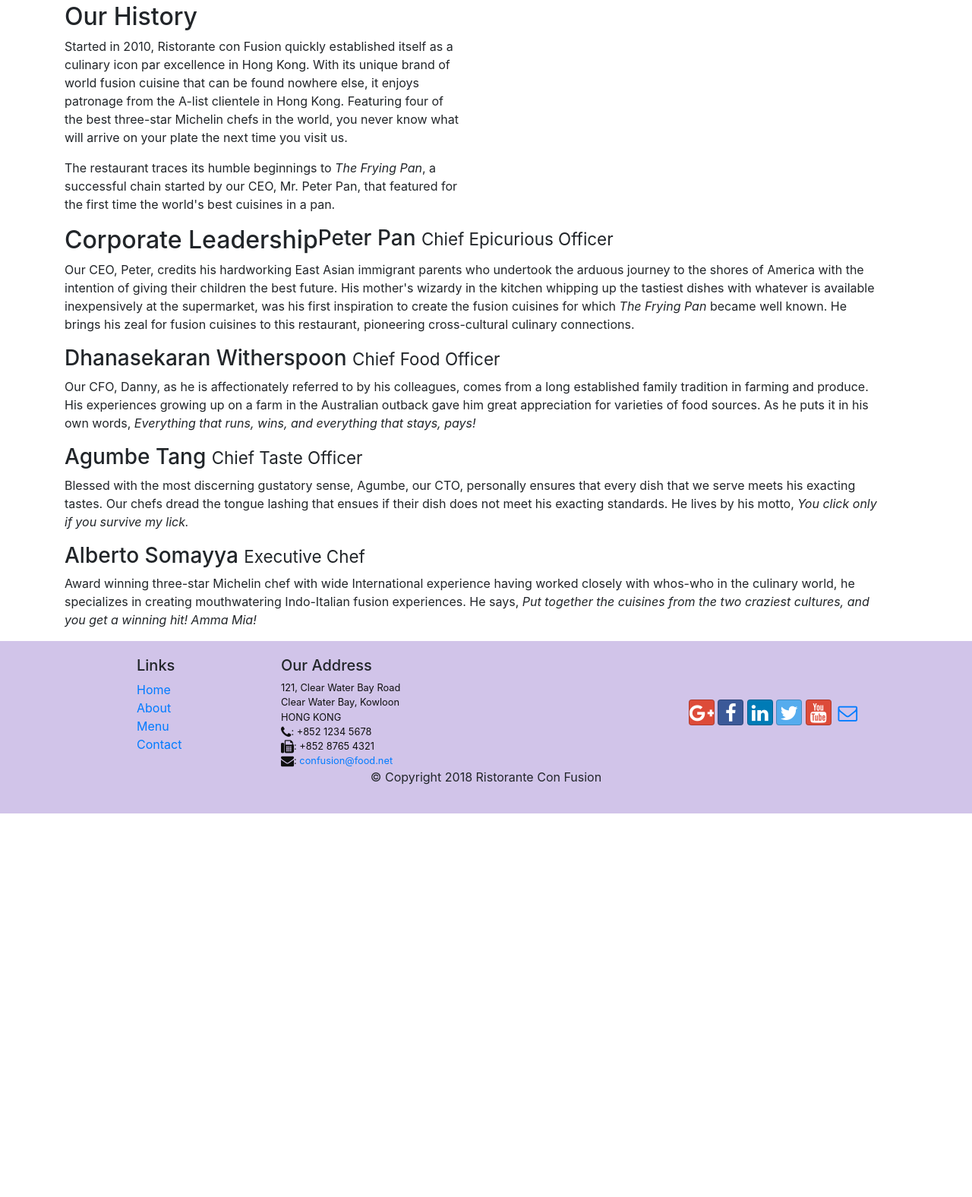
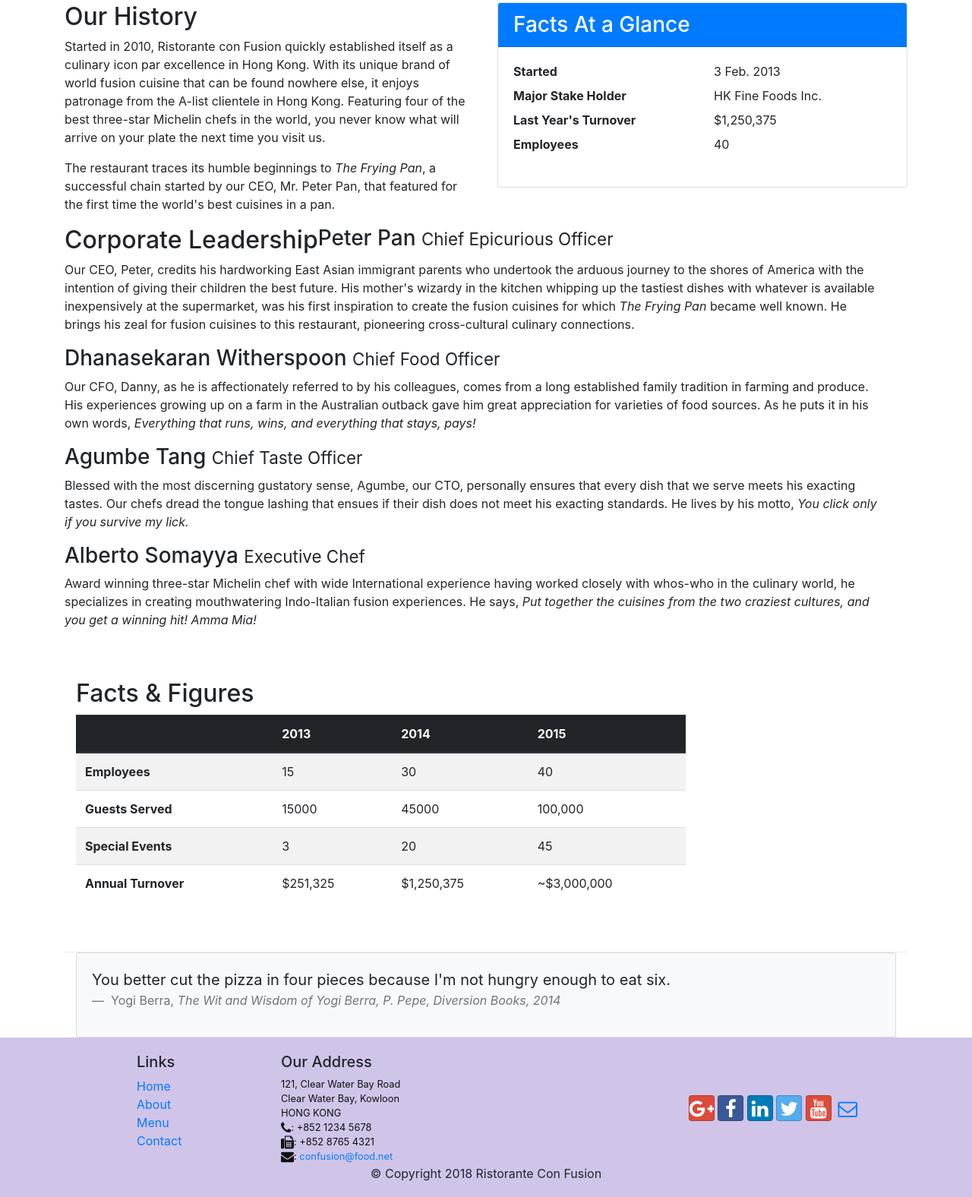
Before and after one commit to Schmidt-Aaron/nucamp, a website: page 2-Bootstrap/conFusion/aboutus.html in a window 1280 px wide. Shown: the part 437-2013 px from the top of the page at 76% size. Before the commit the page ends 1508 px from the top, so only its background shows below. Drawn offline with nearby package versions, Linux system fonts and the light colour scheme.

Commit message:
tables and cards

```diff
--- a/2-Bootstrap/conFusion/aboutus.html
+++ b/2-Bootstrap/conFusion/aboutus.html
@@ -1,6 +1,5 @@
 <!DOCTYPE html>
 <html lang="en">
-
   <head>
     <!-- Required meta tags always come first -->
     <meta charset="utf-8" />
@@ -15,28 +14,53 @@
       rel="stylesheet"
       href="node_modules/bootstrap/dist/css/bootstrap.min.css"
     />
-    <link rel="stylesheet" href="node_modules/font-awesome/css/font-awesome.min.css">
-    <link rel="stylesheet" href="node_modules/bootstrap-social/bootstrap-social.css">
+    <link
+      rel="stylesheet"
+      href="node_modules/font-awesome/css/font-awesome.min.css"
+    />
+    <link
+      rel="stylesheet"
+      href="node_modules/bootstrap-social/bootstrap-social.css"
+    />
     <link rel="stylesheet" href="css/styles.css" />
     <title>Ristorante Con Fusion: About Us</title>
-
   </head>
 
   <body>
     <nav class="navbar navbar-dark navbar-expand-sm fixed-top">
       <div class="container">
-                <button class="navbar-toggler" type="button" data-toggle="collapse" data-target="#Navbar">
+        <button
+          class="navbar-toggler"
+          type="button"
+          data-toggle="collapse"
+          data-target="#Navbar"
+        >
           <span class="navbar-toggler-icon"></span>
         </button>
         <a class="navbar-brand" href="#">Ristorante Con Fusion</a>
         <div class="collapse navbar-collapse" id="Navbar">
           <ul class="navbar-nav mr-auto">
-                    <li class="nav-item"><a class="nav-link" href="./index.html"><span class="fa fa-home fa-lg"></span> Home</a></li>
-                    <li class="nav-item active"><a class="nav-link" href="#"><span class="fa fa-info fa-lg"></span> About</a></li>
-                    <li class="nav-item"><a class="nav-link" href="#"><span class="fa fa-list fa-lg"></span> Menu</a></li>
-                    <li class="nav-item"><a class="nav-link" href="./contactus.html"><span class="fa fa-address-card fa-lg"></span> Contact</a></li>
+            <li class="nav-item">
+              <a class="nav-link" href="./index.html"
+                ><span class="fa fa-home fa-lg"></span> Home</a
+              >
+            </li>
+            <li class="nav-item active">
+              <a class="nav-link" href="#"
+                ><span class="fa fa-info fa-lg"></span> About</a
+              >
+            </li>
+            <li class="nav-item">
+              <a class="nav-link" href="#"
+                ><span class="fa fa-list fa-lg"></span> Menu</a
+              >
+            </li>
+            <li class="nav-item">
+              <a class="nav-link" href="./contactus.html"
+                ><span class="fa fa-address-card fa-lg"></span> Contact</a
+              >
+            </li>
           </ul>
-
         </div>
       </div>
     </nav>
@@ -45,19 +69,21 @@
         <div class="row row-header">
           <div class="col-12 col-sm-6">
             <h1>Ristorante con Fusion</h1>
-                    <p>We take inspiration from the World's best cuisines, and create a unique fusion experience. Our lipsmacking creations will tickle your culinary senses!</p>
+            <p>
+              We take inspiration from the World's best cuisines, and create a
+              unique fusion experience. Our lipsmacking creations will tickle
+              your culinary senses!
+            </p>
           </div>
-                <div class="col-12 col-sm">
-                </div>
+          <div class="col-12 col-sm"></div>
         </div>
       </div>
     </header>
 
-    <div>
     <div class="container">
       <div class="row col-12">
         <h3>About Us</h3>
-               <hr>
+        <hr />
         <ol class="col-12 breadcrumb">
           <li class="breadcrumb-item"><a href="./index.html">Home</a></li>
           <li class="breadcrumb-item active">About Us</li>
@@ -66,30 +92,148 @@
     </div>
 
     <div class="container">
-            <div class="row col-12 col-sm-6">
+      <div class="row">
+        <div class="col-12 col-sm-6">
           <h2>Our History</h2>
-                <p>Started in 2010, Ristorante con Fusion quickly established itself as a culinary icon par excellence in Hong Kong. With its unique brand of world fusion cuisine that can be found nowhere else, it enjoys patronage from the A-list clientele in Hong Kong.  Featuring four of the best three-star Michelin chefs in the world, you never know what will arrive on your plate the next time you visit us.</p>
-                <p>The restaurant traces its humble beginnings to <em>The Frying Pan</em>, a successful chain started by our CEO, Mr. Peter Pan, that featured for the first time the world's best cuisines in a pan.</p>
+          <p>
+            Started in 2010, Ristorante con Fusion quickly established itself as
+            a culinary icon par excellence in Hong Kong. With its unique brand
+            of world fusion cuisine that can be found nowhere else, it enjoys
+            patronage from the A-list clientele in Hong Kong. Featuring four of
+            the best three-star Michelin chefs in the world, you never know what
+            will arrive on your plate the next time you visit us.
+          </p>
+          <p>
+            The restaurant traces its humble beginnings to
+            <em>The Frying Pan</em>, a successful chain started by our CEO, Mr.
+            Peter Pan, that featured for the first time the world's best
+            cuisines in a pan.
+          </p>
         </div>
-            <div>
+        <div class="col-12 col-sm-6">
+          <div class="card">
+            <h3 class="card-header bg-primary text-white">Facts At a Glance</h3>
+            <div class="card-body">
+              <dl class="row">
+                <dt class="col-6">Started</dt>
+                <dd class="col-6">3 Feb. 2013</dd>
+                <dt class="col-6">Major Stake Holder</dt>
+                <dd class="col-6">HK Fine Foods Inc.</dd>
+                <dt class="col-6">Last Year's Turnover</dt>
+                <dd class="col-6">$1,250,375</dd>
+                <dt class="col-6">Employees</dt>
+                <dd class="col-6">40</dd>
+              </dl>
             </div>
           </div>
-
+        </div>
+      </div>
+    </div>
 
     <div class="container">
       <div class="row col-12">
         <h2>Corporate Leadership</h2>
         <h3>Peter Pan <small>Chief Epicurious Officer</small></h3>
-                <p class="d-none d-sm-block">Our CEO, Peter, credits his hardworking East Asian immigrant parents who undertook the arduous journey to the shores of America with the intention of giving their children the best future. His mother's wizardy in the kitchen whipping up the tastiest dishes with whatever is available inexpensively at the supermarket, was his first inspiration to create the fusion cuisines for which <em>The Frying Pan</em> became well known. He brings his zeal for fusion cuisines to this restaurant, pioneering cross-cultural culinary connections.</p>
+        <p class="d-none d-sm-block">
+          Our CEO, Peter, credits his hardworking East Asian immigrant parents
+          who undertook the arduous journey to the shores of America with the
+          intention of giving their children the best future. His mother's
+          wizardy in the kitchen whipping up the tastiest dishes with whatever
+          is available inexpensively at the supermarket, was his first
+          inspiration to create the fusion cuisines for which
+          <em>The Frying Pan</em> became well known. He brings his zeal for
+          fusion cuisines to this restaurant, pioneering cross-cultural culinary
+          connections.
+        </p>
         <h3>Dhanasekaran Witherspoon <small>Chief Food Officer</small></h3>
-                <p class="d-none d-sm-block">Our CFO, Danny, as he is affectionately referred to by his colleagues, comes from a long established family tradition in farming and produce. His experiences growing up on a farm in the Australian outback gave him great appreciation for varieties of food sources. As he puts it in his own words, <em>Everything that runs, wins, and everything that stays, pays!</em></p>
+        <p class="d-none d-sm-block">
+          Our CFO, Danny, as he is affectionately referred to by his colleagues,
+          comes from a long established family tradition in farming and produce.
+          His experiences growing up on a farm in the Australian outback gave
+          him great appreciation for varieties of food sources. As he puts it in
+          his own words,
+          <em>Everything that runs, wins, and everything that stays, pays!</em>
+        </p>
         <h3>Agumbe Tang <small>Chief Taste Officer</small></h3>
-                <p class="d-none d-sm-block">Blessed with the most discerning gustatory sense, Agumbe, our CTO, personally ensures that every dish that we serve meets his exacting tastes. Our chefs dread the tongue lashing that ensues if their dish does not meet his exacting standards. He lives by his motto, <em>You click only if you survive my lick.</em></p>
+        <p class="d-none d-sm-block">
+          Blessed with the most discerning gustatory sense, Agumbe, our CTO,
+          personally ensures that every dish that we serve meets his exacting
+          tastes. Our chefs dread the tongue lashing that ensues if their dish
+          does not meet his exacting standards. He lives by his motto,
+          <em>You click only if you survive my lick.</em>
+        </p>
         <h3>Alberto Somayya <small>Executive Chef</small></h3>
-                <p class="d-none d-sm-block">Award winning three-star Michelin chef with wide International experience having worked closely with whos-who in the culinary world, he specializes in creating mouthwatering Indo-Italian fusion experiences. He says, <em>Put together the cuisines from the two craziest cultures, and you get a winning hit! Amma Mia!</em></p>
+        <p class="d-none d-sm-block">
+          Award winning three-star Michelin chef with wide International
+          experience having worked closely with whos-who in the culinary world,
+          he specializes in creating mouthwatering Indo-Italian fusion
+          experiences. He says,
+          <em
+            >Put together the cuisines from the two craziest cultures, and you
+            get a winning hit! Amma Mia!</em
+          >
+        </p>
+      </div>
+      <div class="row row-content">
+        <div class="col-12 col-sm-9">
+          <h2>Facts &amp; Figures</h2>
+          <div class="table-responsive">
+            <table class="table table-striped">
+              <thead class="thead-dark">
+                <tr>
+                  <th>&nbsp;</th>
+                  <th>2013</th>
+                  <th>2014</th>
+                  <th>2015</th>
+                </tr>
+              </thead>
+              <tbody>
+                <tr>
+                  <th>Employees</th>
+                  <td>15</td>
+                  <td>30</td>
+                  <td>40</td>
+                </tr>
+                <tr>
+                  <th>Guests Served</th>
+                  <td>15000</td>
+                  <td>45000</td>
+                  <td>100,000</td>
+                </tr>
+                <tr>
+                  <th>Special Events</th>
+                  <td>3</td>
+                  <td>20</td>
+                  <td>45</td>
+                </tr>
+                <tr>
+                  <th>Annual Turnover</th>
+                  <td>$251,325</td>
+                  <td>$1,250,375</td>
+                  <td>~$3,000,000</td>
+                </tr>
+              </tbody>
+            </table>
           </div>
         </div>
-
+      </div>
+      <div class="col-12">
+        <div class="card card-body bg-light">
+          <blockquote class="blockquote">
+            <p class="mb-0">
+              You better cut the pizza in four pieces because I'm not hungry
+              enough to eat six.
+            </p>
+            <footer class="blockquote-footer">
+              Yogi Berra,
+              <cite title="Source Title"
+                >The Wit and Wisdom of Yogi Berra, P. Pepe, Diversion Books,
+                2014</cite
+              >
+            </footer>
+          </blockquote>
+        </div>
+      </div>
     </div>
 
     <footer class="footer">
@@ -107,23 +251,45 @@
           <div class="col-7 col-sm-5">
             <h5>Our Address</h5>
             <address>
-		              121, Clear Water Bay Road<br>
-		              Clear Water Bay, Kowloon<br>
-		              HONG KONG<br>
-                      <i class="fa fa-phone fa-lg"></i>: +852 1234 5678<br>
-                      <i class="fa fa-fax fa-lg"></i>: +852 8765 4321<br>
+              121, Clear Water Bay Road<br />
+              Clear Water Bay, Kowloon<br />
+              HONG KONG<br />
+              <i class="fa fa-phone fa-lg"></i>: +852 1234 5678<br />
+              <i class="fa fa-fax fa-lg"></i>: +852 8765 4321<br />
               <i class="fa fa-envelope fa-lg"></i>:
               <a href="mailto:confusion@food.net">confusion@food.net</a>
             </address>
           </div>
           <div class="col-12 col-sm-4 align-self-center">
             <div class="text-center">
-                                <a class="btn btn-social-icon btn-google" href="http://google.com/+"><i class="fa fa-google-plus"></i></a>
-                                <a class="btn btn-social-icon btn-facebook" href="http://www.facebook.com/profile.php?id="><i class="fa fa-facebook"></i></a>
-                                <a class="btn btn-social-icon btn-linkedin" href="http://www.linkedin.com/in/"><i class="fa fa-linkedin"></i></a>
-                                <a class="btn btn-social-icon btn-twitter" href="http://twitter.com/"><i class="fa fa-twitter"></i></a>
-                                <a class="btn btn-social-icon btn-google" href="http://youtube.com/"><i class="fa fa-youtube"></i></a>
-                                <a class="btn btn-social-icon" href="mailto:"><i class="fa fa-envelope-o"></i></a>
+              <a
+                class="btn btn-social-icon btn-google"
+                href="http://google.com/+"
+                ><i class="fa fa-google-plus"></i
+              ></a>
+              <a
+                class="btn btn-social-icon btn-facebook"
+                href="http://www.facebook.com/profile.php?id="
+                ><i class="fa fa-facebook"></i
+              ></a>
+              <a
+                class="btn btn-social-icon btn-linkedin"
+                href="http://www.linkedin.com/in/"
+                ><i class="fa fa-linkedin"></i
+              ></a>
+              <a
+                class="btn btn-social-icon btn-twitter"
+                href="http://twitter.com/"
+                ><i class="fa fa-twitter"></i
+              ></a>
+              <a
+                class="btn btn-social-icon btn-google"
+                href="http://youtube.com/"
+                ><i class="fa fa-youtube"></i
+              ></a>
+              <a class="btn btn-social-icon" href="mailto:"
+                ><i class="fa fa-envelope-o"></i
+              ></a>
             </div>
           </div>
         </div>
@@ -139,5 +305,4 @@
     <script src="node_modules/popper.js/dist/umd/popper.min.js"></script>
     <script src="node_modules/bootstrap/dist/js/bootstrap.min.js"></script>
   </body>
-
 </html>
--- a/2-Bootstrap/conFusion/package.json
+++ b/2-Bootstrap/conFusion/package.json
@@ -18,6 +18,7 @@
     "bootstrap-social": "^5.1.1",
     "font-awesome": "^4.7.0",
     "jquery": "^3.3.1",
-    "popper.js": "^1.12.9"
+    "popper.js": "^1.12.9",
+    "prettier": "^1.15.3"
   }
 }
```
Also changed, not shown: 1-HTML-CSS-JavaScript/start/wk1/Week1-AudioVideo.html (+9 -3 lines), 1 other file. Lines whose indentation alone changed are shown as unchanged.
